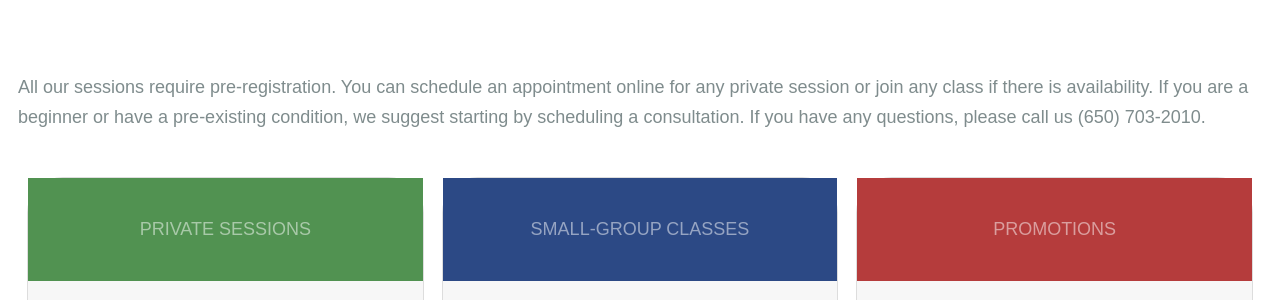
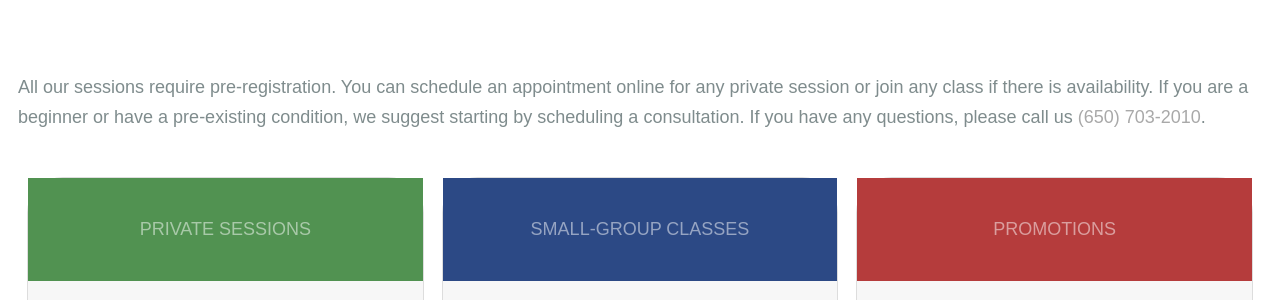
Before and after one commit to marklubarsky/marklubarsky.github.io, a Jekyll site: the page built from schedule.html, in a window 1280 px wide and 1182 px high. Shown: the part 168-468 px from the top of the window. Built offline with Jekyll 4.4.1, drawn with Linux system fonts in a browser that asks for light colours; nearby versions of some CDN libraries.

Commit message:
phone number styling

```diff
--- a/schedule.html
+++ b/schedule.html
@@ -11,7 +11,7 @@ menu_order: 5
             <div class="pure-g">
                 <div class="pure-u-1">
                     <p>
-                        All our sessions require pre-registration. You can schedule an appointment online for any private session or join any class if there is availability. If you are a beginner or have a pre-existing condition, we suggest starting by scheduling a consultation. If you have any questions, please call us (650) 703-2010.
+                        All our sessions require pre-registration. You can schedule an appointment online for any private session or join any class if there is availability. If you are a beginner or have a pre-existing condition, we suggest starting by scheduling a consultation. If you have any questions, please call us <span class="action-link regular">{{ site.phone }}</span>.
                     </p>
                 </div>
             </div>
```
